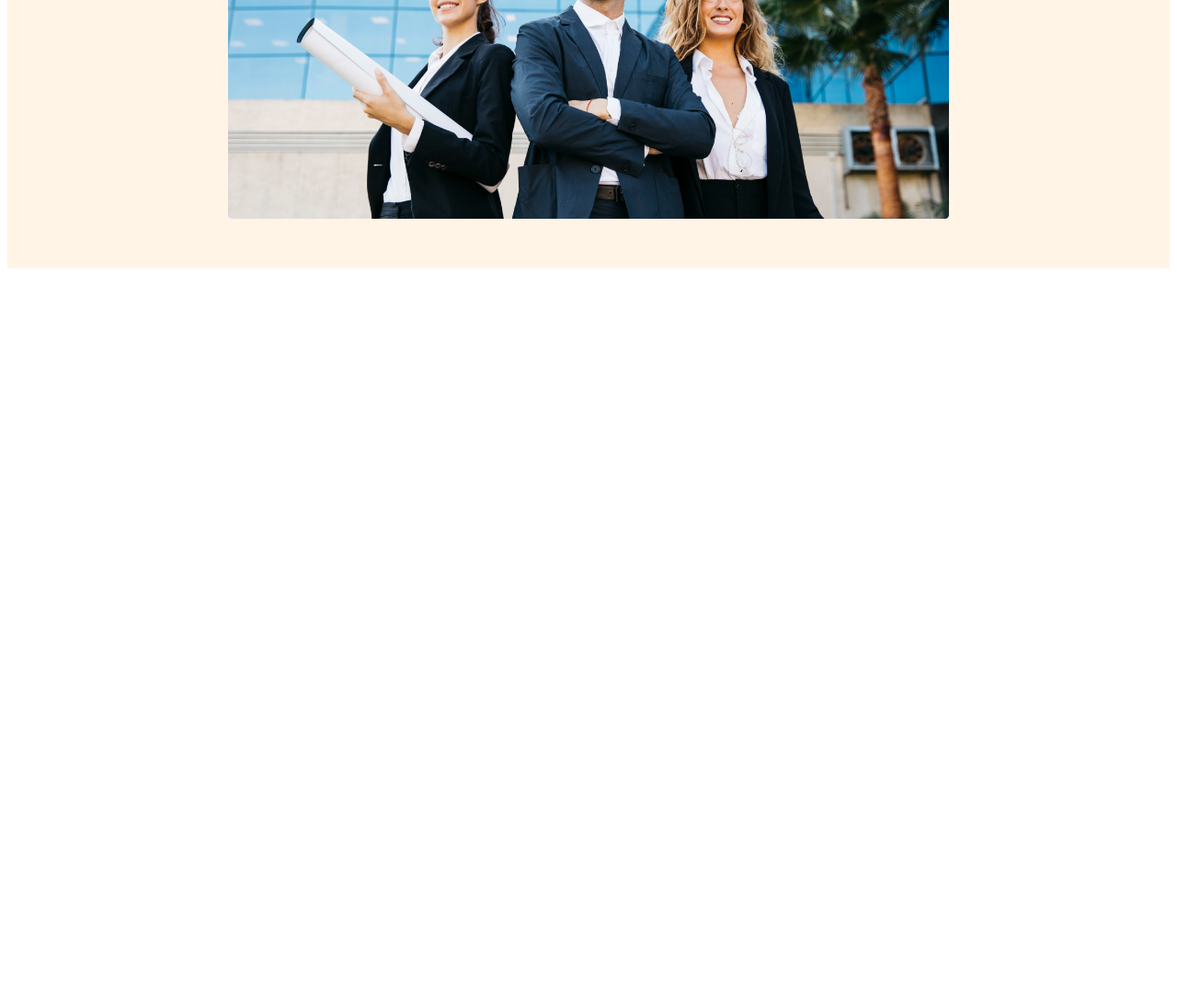
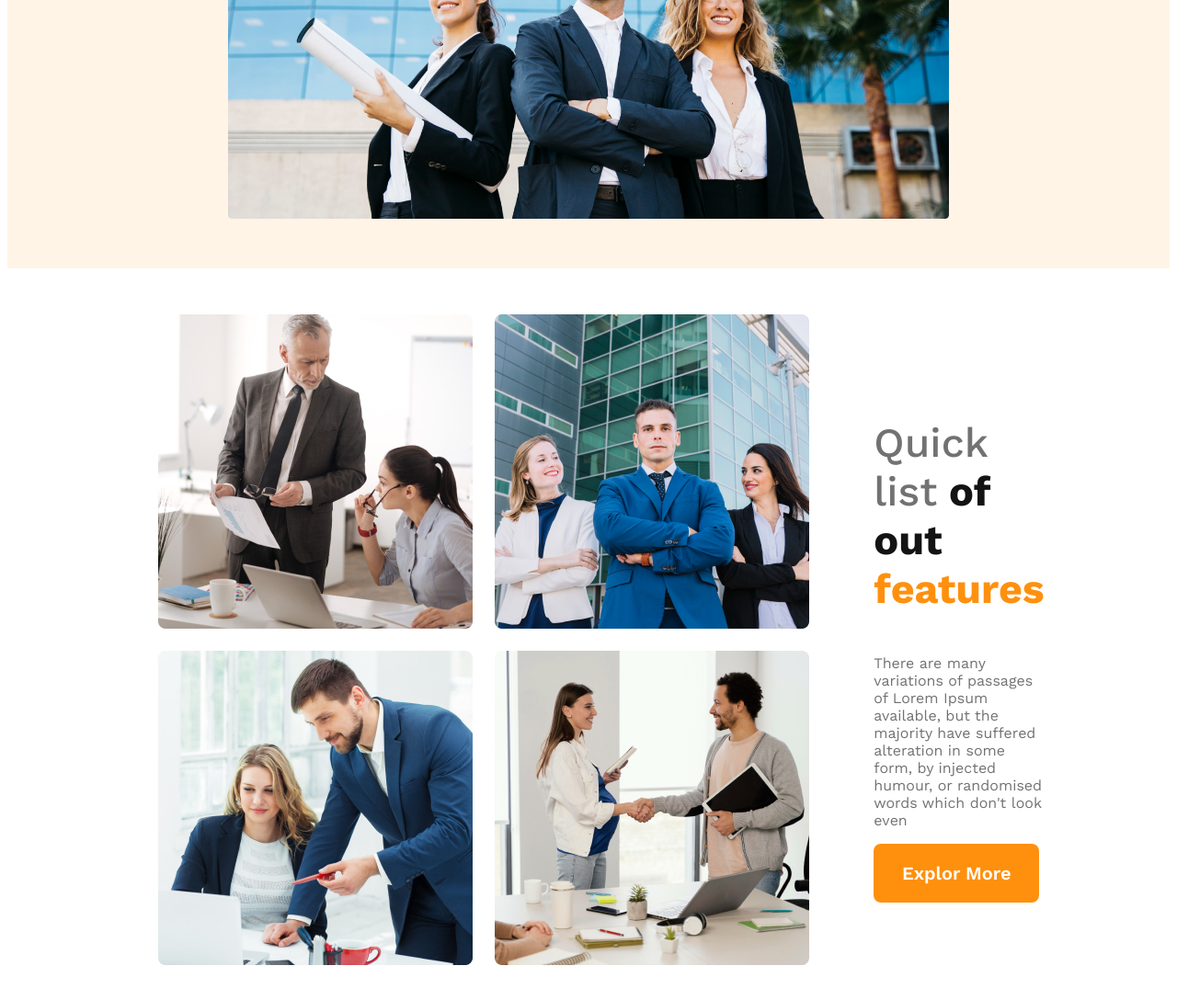
Before and after one commit to Sakibft/g3-architects-website, a plain HTML site: page images/index.html in a window 1280 px wide. Shown: the part 730-1818 px from the top of the page at 92% size. Before the commit the page ends 1030 px from the top, so only its background shows below. Drawn offline with nearby package versions, Linux system fonts and the light colour scheme.

Commit message:
fineshed  team section responsive

```diff
--- a/images/index.html
+++ b/images/index.html
@@ -8,6 +8,7 @@
   <title>G3 architects website </title>
 </head>
 <body>
+  <!-- header start  -->
   <header>
     <nav>
       <h3 class="nav-title">G3 Architects</h3>
@@ -24,15 +25,35 @@
       <h1 class="banner-title">Brand New
         Group of Architects
         </h1>
-       <p class="banner-description">There are many variations of passages of Lorem Ipsum available, but the majority have suffered alteration in some form, by injected humour, or randomised words which don't look even</p>
+       <p class="text-light-gray">There are many variations of passages of Lorem Ipsum available, but the majority have suffered alteration in some form, by injected humour, or randomised words which don't look even</p>
        <button class="btn-primary">Explore More</button>
       </div>
        <img src="./banner.png" alt="">
 
     </div>
+  </header>
+  <!-- header end -->
+  <main>
+    <!-- teams sections start -->
+    <section class="teams-container">
+      <div class="teams-img-container">
+        <img src="team1.png" alt="">
+        <img src="team2.png" alt="">
+        <img src="team3.png" alt="">
+        <img src="team4.png" alt="">
+      </div>
+      <div class="teams-contant">
+        <h3 class="teams-title"><span class="quick-list text-light-gray">Quick list</span> <span class="of-out">of out </span> <span class="text-features">features</span></h3>
+        <p class="text-light-gray">
+          There are many variations of passages of Lorem Ipsum available, but the majority have suffered alteration in some form, by injected humour, or randomised words which don't look even
+        </p>
+        <button class="btn-primary">
+          Explor More
+        </button>
 
-  </header>
-  <main>
+      </div>
+    </section>
+
 
   </main>
 <footer>
--- a/images/style.css
+++ b/images/style.css
@@ -8,6 +8,11 @@
   *{
     font-family: 'Work Sans', sans-serif;
   }
+  .text-light-gray{
+    color:#727272;
+  }
+
+
   .btn-primary{
     width: 180px;
 height: 64px;
@@ -56,9 +61,6 @@ nav li a {
   font-weight: 700;
   color:#131313;
 }
-.banner-description{
-  color:#727272;
-}
 .banner-content{
   max-width: 800px;
   text-align: center;
@@ -68,14 +70,71 @@ nav li a {
   width: 100%;
   margin-top:20px;
  }
+
+  /* main styles */
+  main{
+max-width: 1440;
+margin:50px 13%;
+/* margin 0 auto kaj kore na */
+
+  }
+  /* teams styles */
+.teams-container{
+  display: flex;
+  align-items: center;
+}
+.teams-img-container{
+  display: grid;
+  grid-template-columns: repeat(2, 1fr);
+  gap: 1.5rem;
+}
+.teams-contant{
+  padding-left: 70px;
+  padding-right: 70px;
+}
+.teams-title{
+  font-size:2.8rem;
+}
+.teams-title .quick-list{
+  font-weight: 500;
+}
+.teams-title .text-features{
+  color: #FF900E;
+  font-weight: 700;
+}
+.teams-title .of-out{
+  color:#131313;
+font-size: 45px;
+font-weight: 700;
+}
+
+
+
+
+
+
+
+
+
 /* responsive media queries */
  /* mobile devices */
  @media screen and (max-width: 576px) {
+  nav {
+    flex-direction: column;
+  }
   header{
     padding:20px;
   }
-    nav {
+  .teams-container{
     flex-direction: column;
+  }
+  .teams-img-container{
+    grid-template-columns:1fr;
+}
+.teams-contant{
+  padding-left: 10px;
+  padding-right: 10px;
+
 
 }
  }
@@ -87,4 +146,8 @@ nav{
 header{
 padding:50px;
 }
+.teams-container{
+  flex-direction: column;
 }
+
+}
```
Lines whose indentation alone changed are shown as unchanged.
